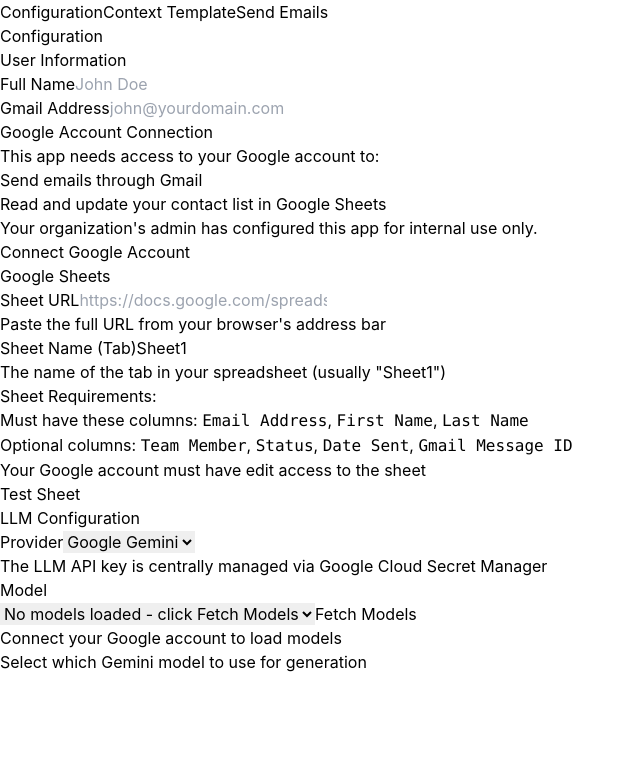
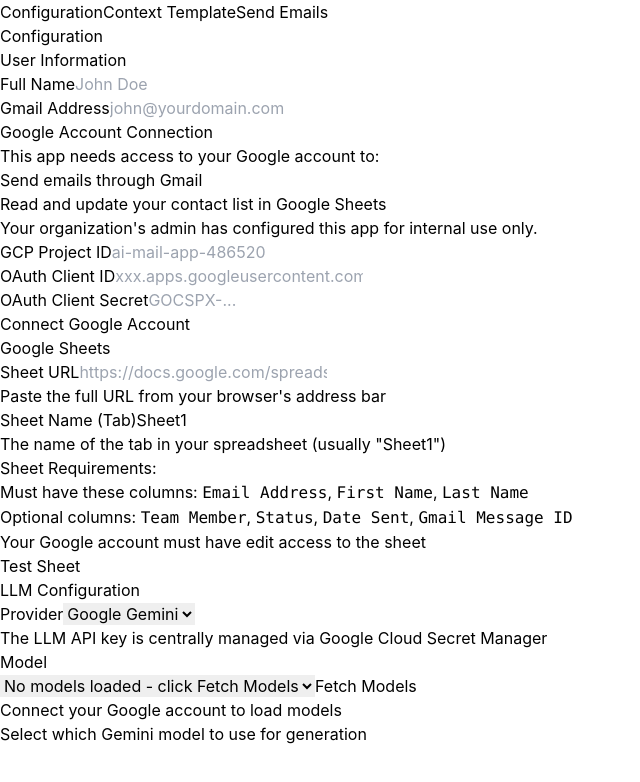
Before and after one commit to DemocracyLab/ai-email, a React (Vite) app: page / in a window 1280 px wide. Shown: the top 782 px of the page, without its empty margins (0-640 px from the left). Built offline with nearby package versions, Linux system fonts and the light colour scheme.

Commit message:
secrets set in config tab

```diff
--- a/src/renderer/components/ConfigTab.tsx
+++ b/src/renderer/components/ConfigTab.tsx
@@ -8,6 +8,9 @@
   const [userEmail, setUserEmail] = useState(config?.user.email || '');
   const [sheetUrl, setSheetUrl] = useState(config?.google?.sheetUrl || '');
   const [sheetName, setSheetName] = useState(config?.google?.sheetName || 'Sheet1');
+  const [gcpProjectId, setGcpProjectId] = useState(config?.google?.gcpProjectId || '');
+  const [clientId, setClientId] = useState(config?.google?.clientId || '');
+  const [clientSecret, setClientSecret] = useState(config?.google?.clientSecret || '');
   const [llmProvider, setLlmProvider] = useState<'gemini' | 'openai'>(config?.llm.provider || 'gemini');
   const [llmModel, setLlmModel] = useState(config?.llm.model || '');
   const [userStatus, setUserStatus] = useState<{ type: 'success' | 'error'; message: string } | null>(null);
@@ -27,6 +30,9 @@
       setUserEmail(config.user.email);
       setSheetUrl(config.google?.sheetUrl || '');
       setSheetName(config.google?.sheetName || 'Sheet1');
+      setGcpProjectId(config.google?.gcpProjectId || '');
+      setClientId(config.google?.clientId || '');
+      setClientSecret(config.google?.clientSecret || '');
       setLlmProvider(config.llm.provider);
       setLlmModel(config.llm.model);
       setAvailableModels(config.llm.availableModels || []);
@@ -170,6 +176,21 @@
 
       setIsConnecting(true);
       setGoogleStatus({ type: 'info', message: 'Opening browser for Google authorization...' });
+
+      // Update config with the Project ID before authorizing
+      await updateConfig({
+        ...config,
+        google: {
+          ...config?.google,
+          refreshToken: config?.google?.refreshToken || '',
+          sheetId: config?.google?.sheetId || '',
+          sheetUrl: config?.google?.sheetUrl || '',
+          sheetName: config?.google?.sheetName || 'Sheet1',
+          gcpProjectId: gcpProjectId,
+          clientId: clientId,
+          clientSecret: clientSecret
+        }
+      });
 
       // This will open the browser and automatically handle the OAuth callback
       const result = await window.electronAPI.authorizeGmail();
@@ -396,7 +417,43 @@
                   </p>
                 </div>
 
-                {googleStatus && (
+              <div className="mt-4 grid grid-cols-1 md:grid-cols-2 gap-4">
+                <div>
+                  <label className="block text-sm font-medium mb-1">GCP Project ID</label>
+                  <input
+                    type="text"
+                    value={gcpProjectId}
+                    onChange={(e) => setGcpProjectId(e.target.value)}
+                    className="w-full px-3 py-2 border rounded"
+                    placeholder="ai-mail-app-486520"
+                  />
+                </div>
+              </div>
+
+              <div className="mt-4 space-y-4">
+                <div>
+                  <label className="block text-sm font-medium mb-1">OAuth Client ID</label>
+                  <input
+                    type="text"
+                    value={clientId}
+                    onChange={(e) => setClientId(e.target.value)}
+                    className="w-full px-3 py-2 border rounded font-mono text-sm"
+                    placeholder="xxx.apps.googleusercontent.com"
+                  />
+                </div>
+                <div>
+                  <label className="block text-sm font-medium mb-1">OAuth Client Secret</label>
+                  <input
+                    type="password"
+                    value={clientSecret}
+                    onChange={(e) => setClientSecret(e.target.value)}
+                    className="w-full px-3 py-2 border rounded font-mono text-sm"
+                    placeholder="GOCSPX-..."
+                  />
+                </div>
+              </div>
+
+              {googleStatus && (
                   <div className={`p-2 rounded text-sm ${
                     googleStatus.type === 'success' ? 'bg-green-100 text-green-800' :
                     googleStatus.type === 'info' ? 'bg-blue-100 text-blue-800' :
--- a/src/shared/types.ts
+++ b/src/shared/types.ts
@@ -19,6 +19,9 @@
     sheetId: string;
     sheetUrl: string;
     sheetName: string;
+    gcpProjectId?: string;
+    clientId?: string;
+    clientSecret?: string;
   };
   llm: {
     provider: 'gemini' | 'openai';
```
Also changed, not shown: src/main/gmail.ts (+11 -7 lines), src/main/index.ts (+6 -1 lines), src/main/secrets.ts (+12 -7 lines), src/main/sheets.ts (+10 -6 lines).
